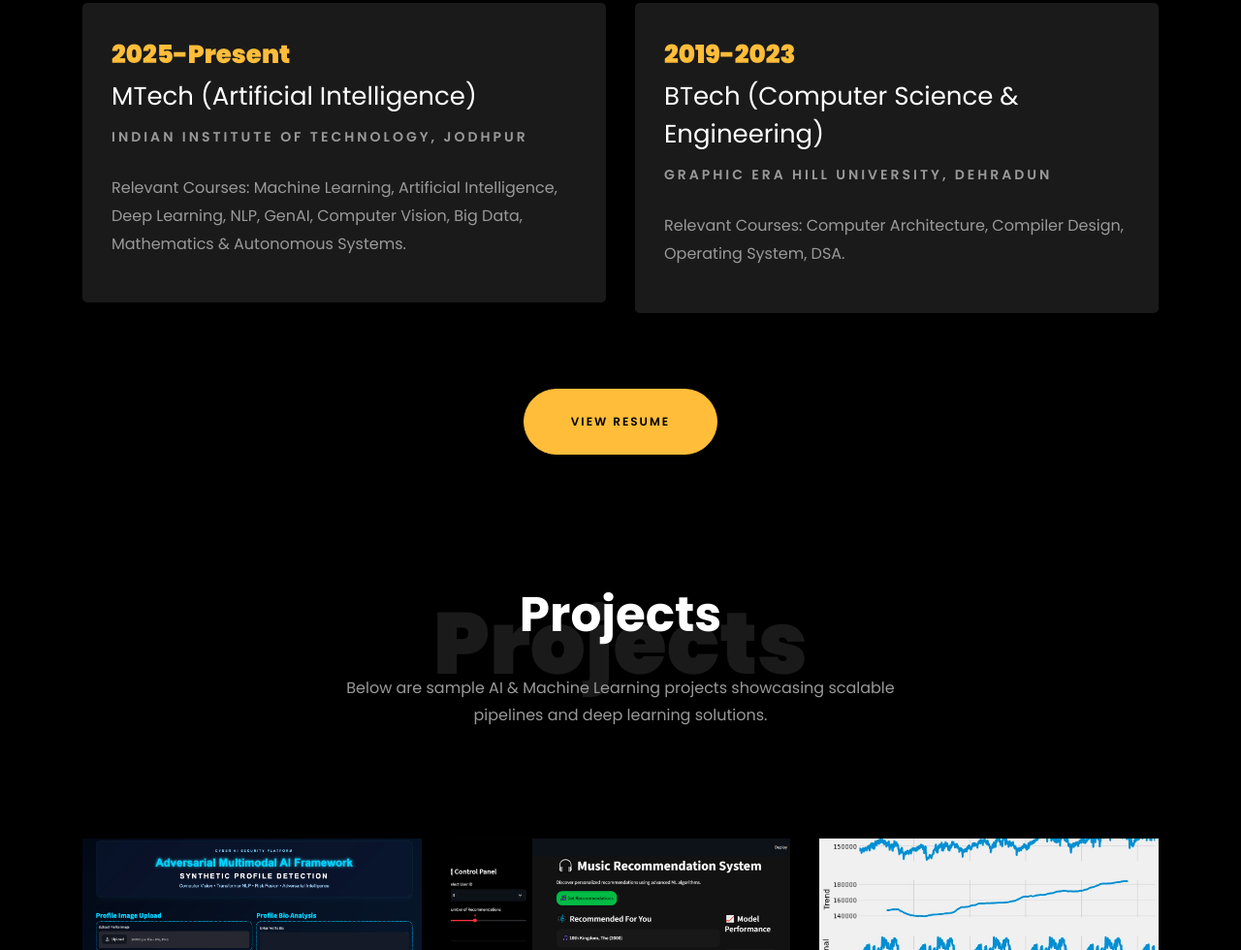
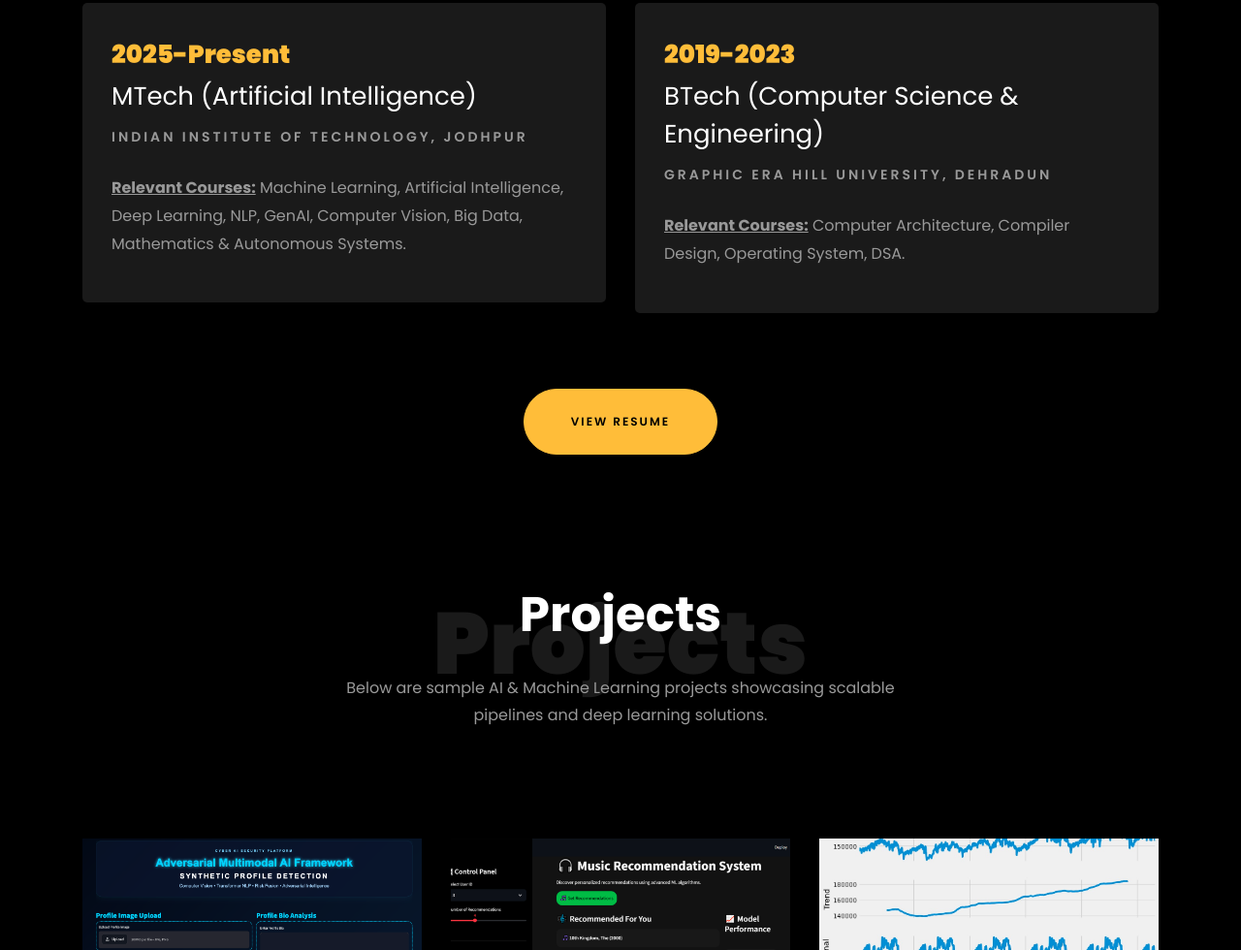
Before and after one commit to divyanshrawat7/divyanshrawat7.github.io, a plain HTML site: page index.html in a window 1280 px wide. Shown: the part 2712-3692 px from the top of the page at 97% size. Drawn offline with Linux system fonts and the light colour scheme; files whose address does not match are found by name.

Commit message:
Bold and underline Relevant Courses in education cards

```diff
--- a/index.html
+++ b/index.html
@@ -374,7 +374,7 @@
     					<span class="date">2025-Present</span>
     					<h2>MTech (Artificial Intelligence)</h2>
     					<span class="position">Indian Institute of Technology, Jodhpur</span>
-    					<p class="mt-4">Relevant Courses: Machine Learning, Artificial Intelligence, Deep Learning, NLP, GenAI, Computer Vision, Big Data, Mathematics & Autonomous Systems.</p>
+    					<p class="mt-4"><u><strong>Relevant Courses:</strong></u> Machine Learning, Artificial Intelligence, Deep Learning, NLP, GenAI, Computer Vision, Big Data, Mathematics & Autonomous Systems.</p>
     				</div>
     			</div>
 
@@ -383,7 +383,7 @@
     					<span class="date">2019-2023</span>
     					<h2>BTech (Computer Science & Engineering)</h2>
     					<span class="position">Graphic Era Hill University, Dehradun</span>
-    					<p class="mt-4">Relevant Courses: Computer Architecture, Compiler Design, Operating System, DSA.</p>
+    					<p class="mt-4"><u><strong>Relevant Courses:</strong></u> Computer Architecture, Compiler Design, Operating System, DSA.</p>
     				</div>
 				</div>
     		</div>
```
